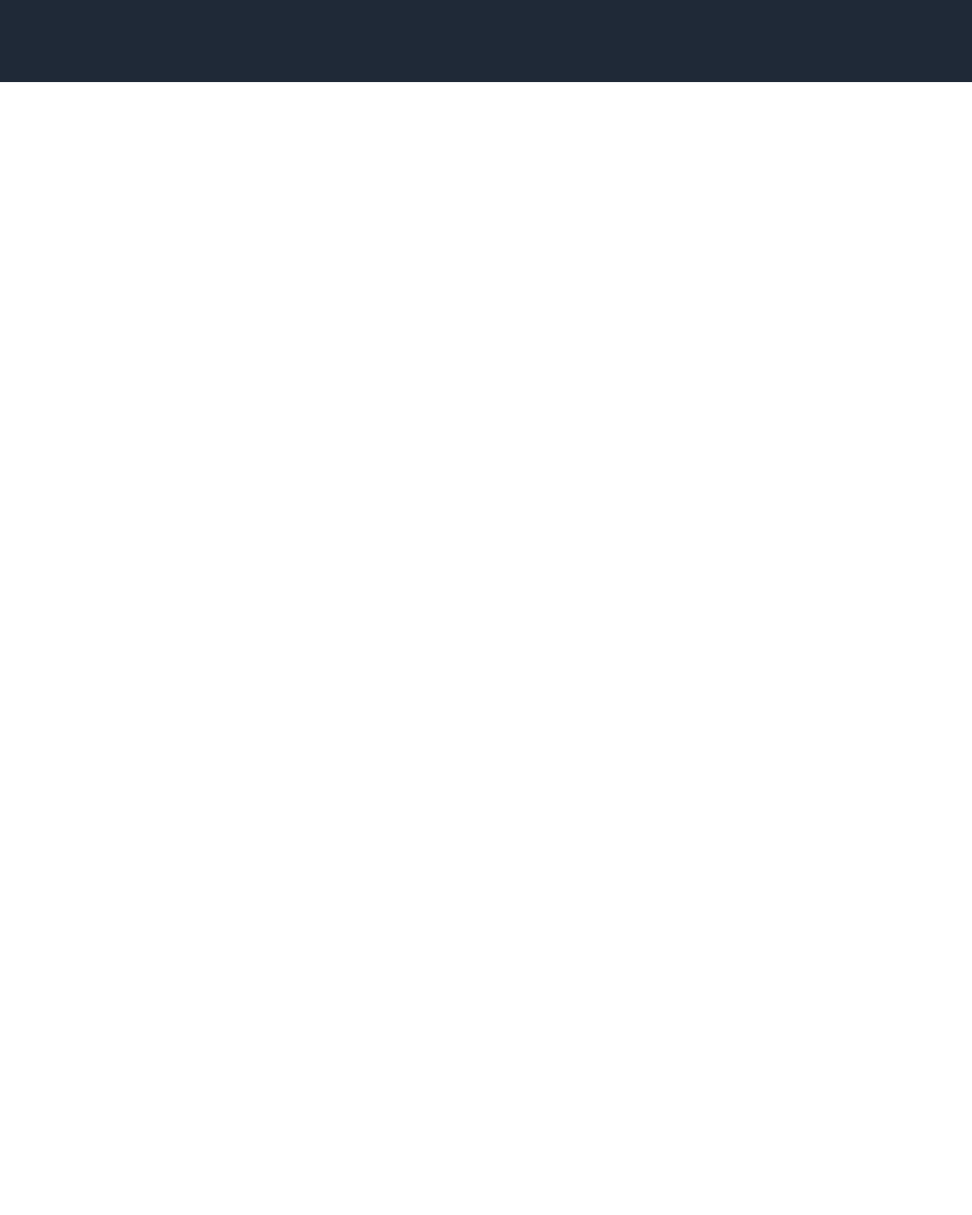
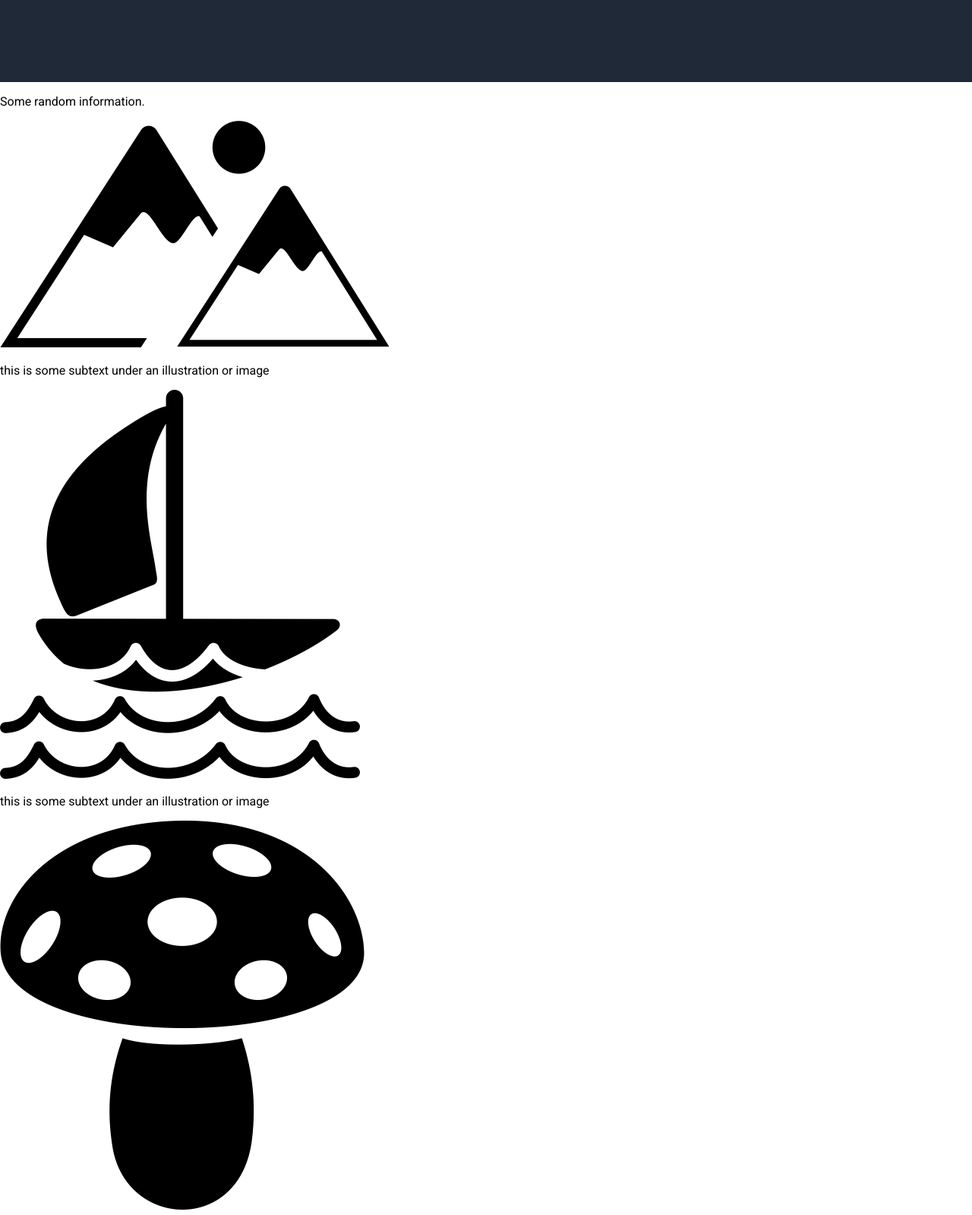
Before and after one commit to rafa1510/foundations-landing-page, a plain HTML site: page index.html in a window 1280 px wide. Shown: the part 420-2019 px from the top of the page at 76% size. Before the commit the page ends 800 px from the top, so only its background shows below. Drawn offline with Linux system fonts and the light colour scheme.

Commit message:
Initialize Information section in HTML

```diff
--- a/index.html
+++ b/index.html
@@ -29,4 +29,33 @@
         </div>
         <img src="./images/placeholder.jpeg">
     </div>
+    <div class="information">
+        <p class="information_header">Some random information.</p>
+        <div class="images">
+            <div class="image_container">
+                <div class="icon_container">
+                    <img src="./images/mountain-icon.png">
+                </div>
+                <p>this is some subtext under an illustration or image</p>
+            </div>
+            <div class="image_container">
+                <div class="icon_container">
+                    <img src="./images/boat-icon.png">
+                </div>
+                <p>this is some subtext under an illustration or image</p>
+            </div>
+            <div class="image_container">
+                <div class="icon_container">
+                    <img src="./images/mushroom-icon.png">
+                </div>
+                <p>this is some subtext under an illustration or image</p>
+            </div>
+            <div class="image_container">
+                <div class="icon_container">
+                    <img src="./images/forest-tree-icon.png">
+                </div>
+                <p>this is some subtext under an illustration or image</p>
+            </div>
+        </div>
+    </div>
 </html>
```
